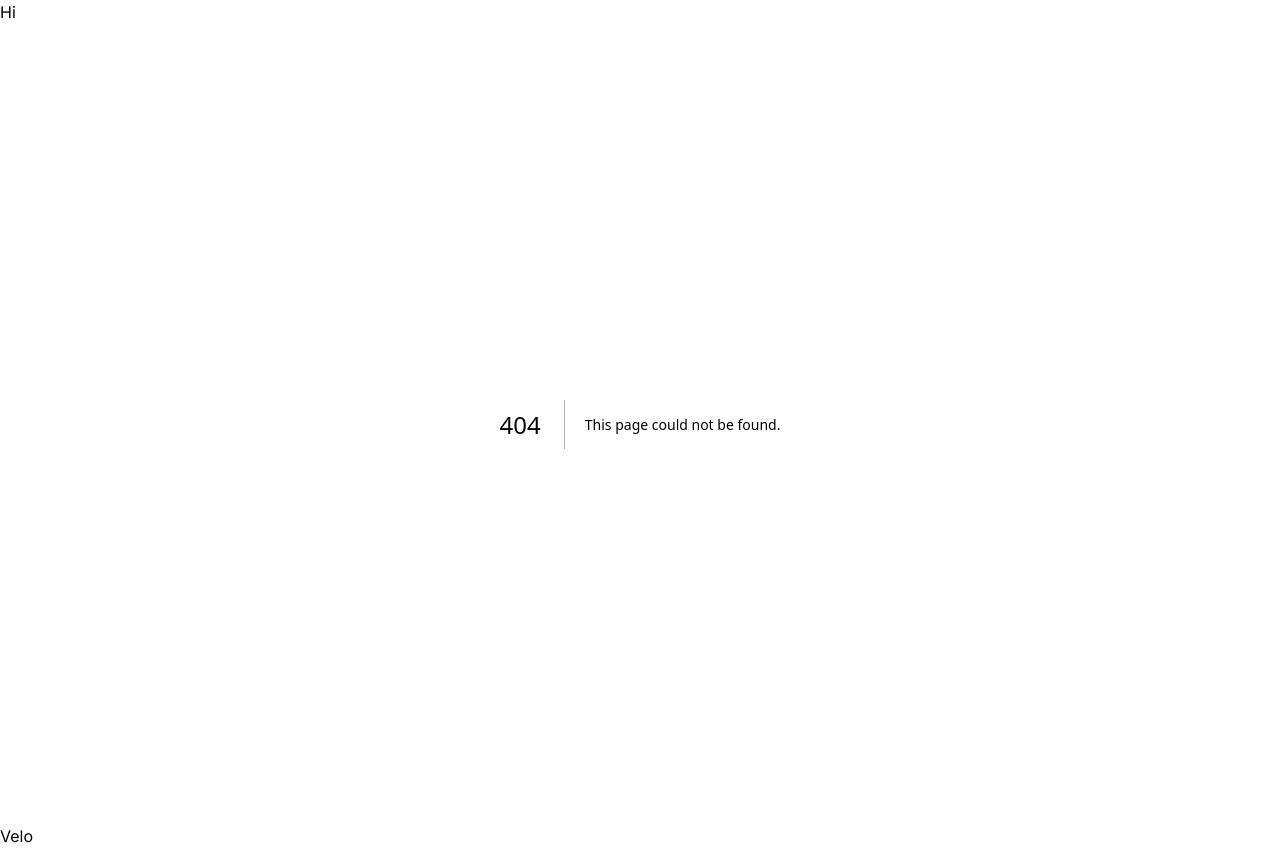
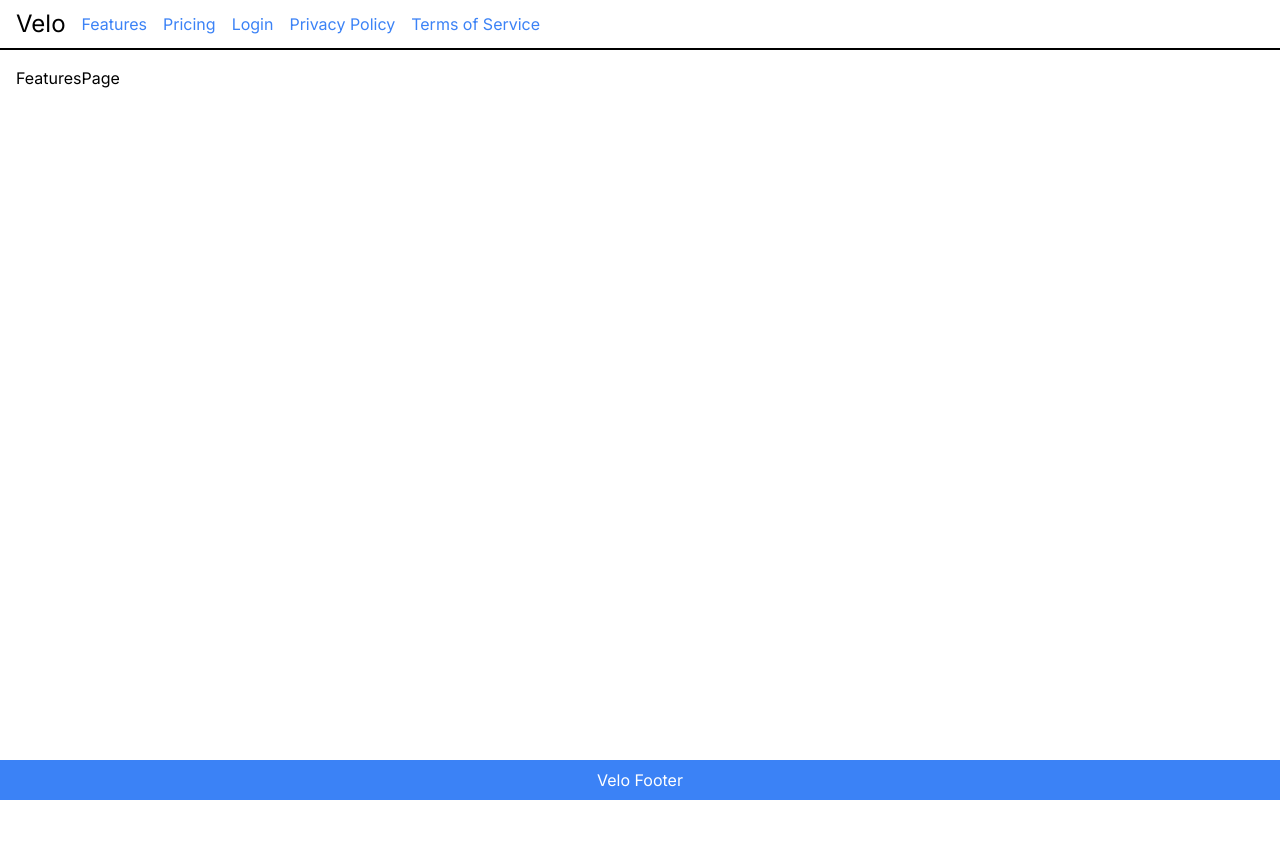
Before and after one commit to andrews1022/velo, a Next.js app: page /features in a window 1280 px wide. Before the commit this address had no page. After the commit the page ends 800 px from the top, so only its background shows below. Built offline with nearby package versions, Linux system fonts and the light colour scheme.

Commit message:
created boilerplate pages
- added basic styles to global layout, nav and footer

```diff
--- /dev/null
+++ b/src/app/features/page.tsx
@@ -0,0 +1,11 @@
+import React from "react";
+
+const FeaturesPage = () => {
+  return (
+    <div>
+      <h1>FeaturesPage</h1>
+    </div>
+  );
+};
+
+export default FeaturesPage;
--- a/src/app/layout.tsx
+++ b/src/app/layout.tsx
@@ -22,9 +22,9 @@ type RootLayoutProps = {
 const RootLayout = ({ children }: RootLayoutProps) => {
   return (
     <html lang="en">
-      <body className={inter.className}>
+      <body className={`${inter.className} flex flex-col min-h-screen`}>
         <Navbar />
-        {children}
+        <main className="p-4">{children}</main>
         <Footer />
       </body>
     </html>
--- /dev/null
+++ b/src/app/login/page.tsx
@@ -0,0 +1,9 @@
+const LoginPage = () => {
+  return (
+    <div>
+      <h1>Login</h1>
+    </div>
+  );
+};
+
+export default LoginPage;
--- /dev/null
+++ b/src/app/pricing/page.tsx
@@ -0,0 +1,9 @@
+const PricingPage = () => {
+  return (
+    <div>
+      <h1>PricingPage</h1>
+    </div>
+  );
+};
+
+export default PricingPage;
--- /dev/null
+++ b/src/app/privacy-policy/page.tsx
@@ -0,0 +1,9 @@
+const PrivacyPolicyPage = () => {
+  return (
+    <div>
+      <h1>PrivacyPolicyPage</h1>
+    </div>
+  );
+};
+
+export default PrivacyPolicyPage;
--- /dev/null
+++ b/src/app/terms-of-service/page.tsx
@@ -0,0 +1,9 @@
+const TermsOfServicePage = () => {
+  return (
+    <div>
+      <h1>TermsOfServicePage</h1>
+    </div>
+  );
+};
+
+export default TermsOfServicePage;
--- a/src/components/global/Footer.tsx
+++ b/src/components/global/Footer.tsx
@@ -1,5 +1,7 @@
 const Footer = () => {
-  return <footer>Velo</footer>;
+  return (
+    <footer className="bg-blue-500 text-white mt-auto py-2 px-4 text-center">Velo Footer</footer>
+  );
 };
 
 export { Footer };
--- a/src/components/global/Navbar.tsx
+++ b/src/components/global/Navbar.tsx
@@ -1,8 +1,45 @@
+import Link from "next/link";
+
+const links = [
+  {
+    label: "Features",
+    url: "/features"
+  },
+  {
+    label: "Pricing",
+    url: "/pricing"
+  },
+  {
+    label: "Login",
+    url: "/login"
+  },
+  {
+    label: "Privacy Policy",
+    url: "/privacy-policy"
+  },
+  {
+    label: "Terms of Service",
+    url: "/terms-of-service"
+  }
+];
+
 const Navbar = () => {
   return (
-    <nav>
-      <ul>
-        <li>Hi</li>
+    <nav className="border-b-2 border-black py-2 px-4">
+      <ul className="flex items-center gap-4">
+        <li>
+          <Link href="/" className="text-2xl">
+            Velo
+          </Link>
+        </li>
+
+        {links.map((link, index) => (
+          <li key={index}>
+            <Link href={link.url} className="text-blue-500 hover:underline">
+              {link.label}
+            </Link>
+          </li>
+        ))}
       </ul>
     </nav>
   );
```
